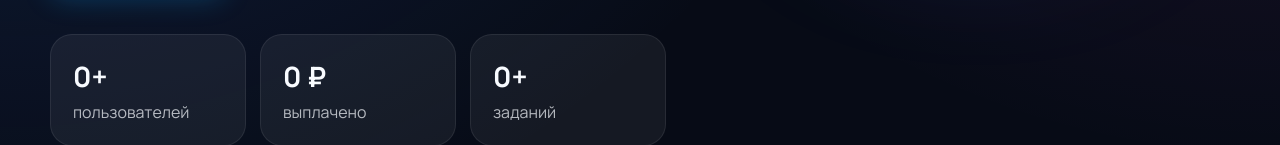
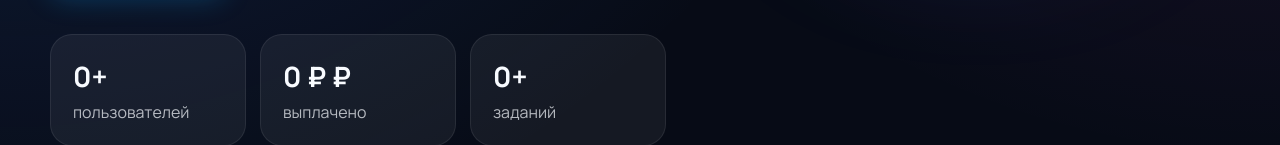
Before and after one commit to artemmilovanov38-creator/bonustest-site, a React (Vite) app: page / in a window 1280 px wide. Shown: the part 670-815 px from the top of the page. Built offline with nearby package versions, Linux system fonts and the light colour scheme; no server answers; the database is empty.

Commit message:
Update displayed platform statistics

```diff
--- a/src/pages/Home.jsx
+++ b/src/pages/Home.jsx
@@ -46,17 +46,19 @@ export default function Home({ siteSettings, siteStats, setShowAuth }) {
 
           <div className="stats v2Stats">
             <div className="stat">
-              <b>{siteStats.users}+</b>
+              <b>{siteSettings.display_users || siteStats.users}+</b>
               <span>пользователей</span>
             </div>
 
             <div className="stat">
-              <b>{siteStats.paid} ₽</b>
+              <b>{Number(
+  siteSettings.display_paid || siteStats.paid
+).toLocaleString("ru-RU")} ₽ ₽</b>
               <span>выплачено</span>
             </div>
 
             <div className="stat">
-              <b>{siteStats.tasks}+</b>
+              <b>{siteSettings.display_tasks || siteStats.tasks}+</b>
               <span>заданий</span>
             </div>
           </div>
```
